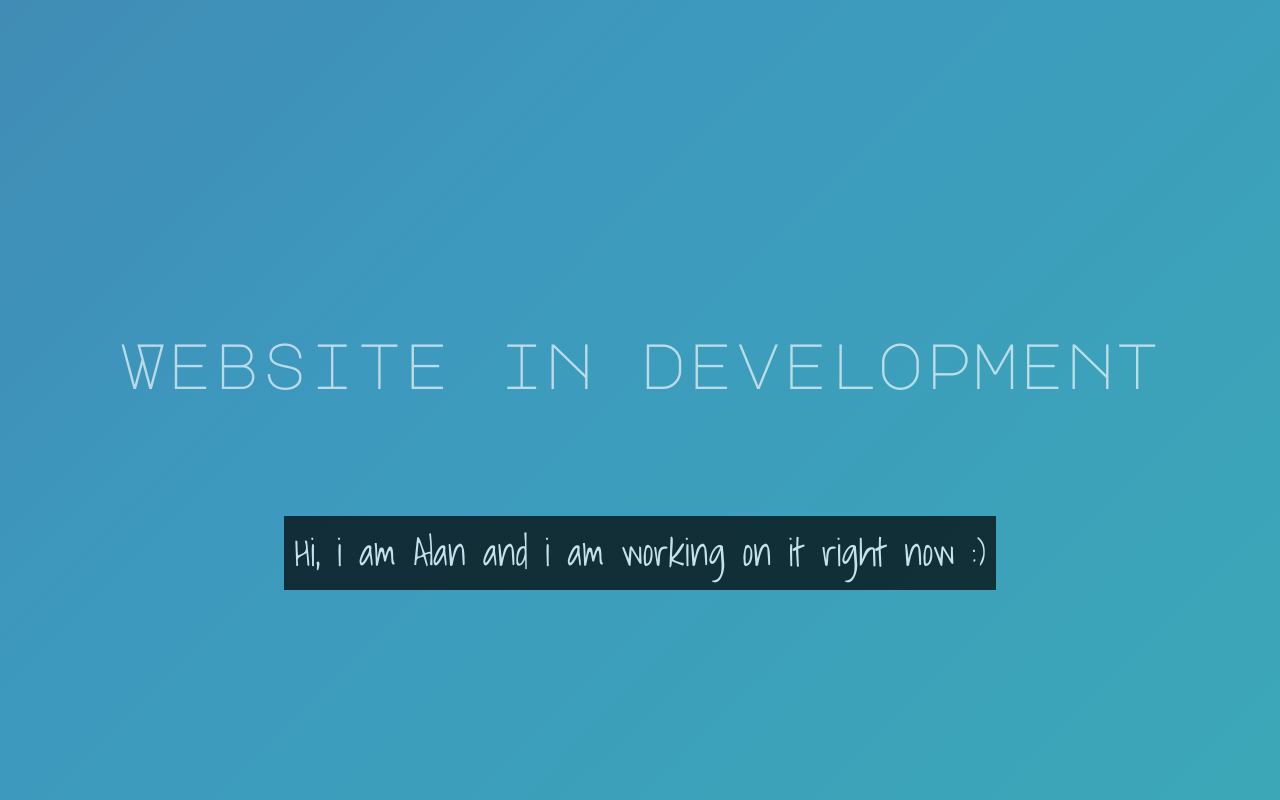
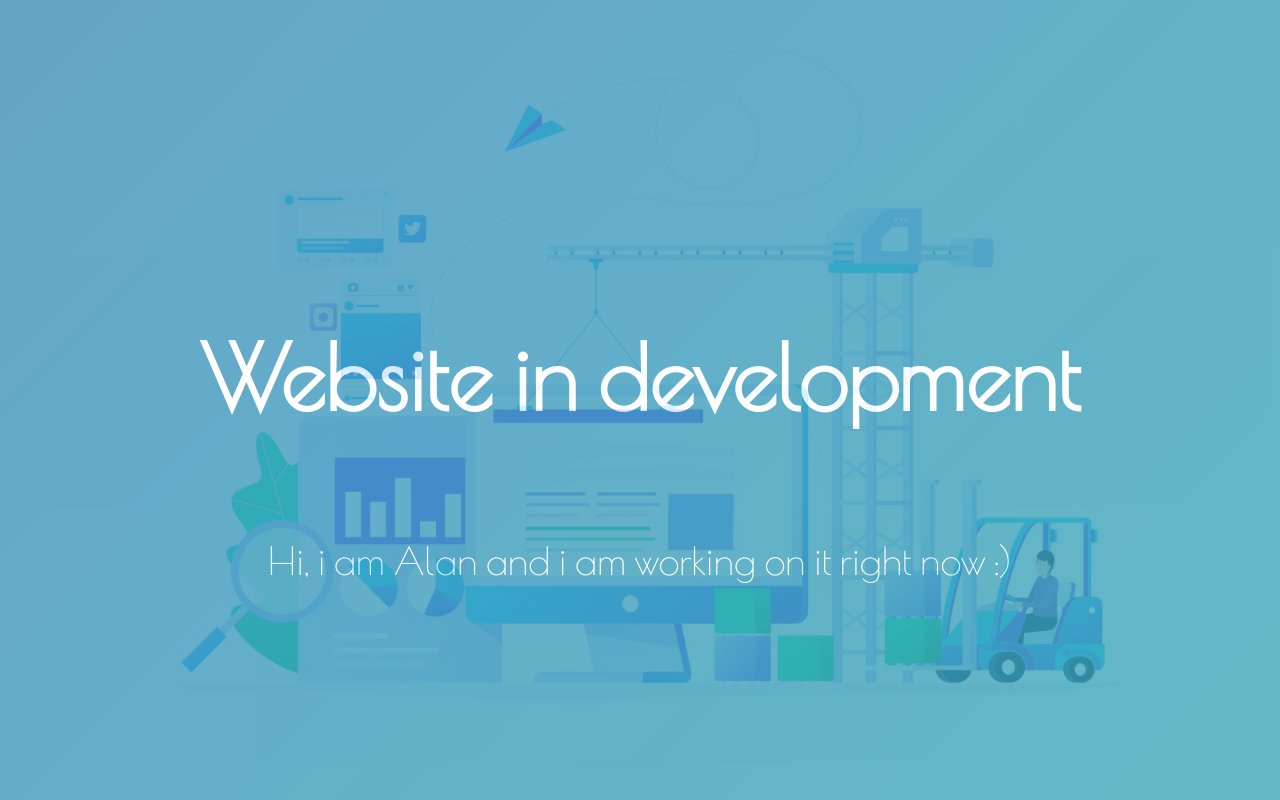
Before and after one commit to alandamatta/building-website, a Node server app: page / in a window 1280 px wide. Run offline with Node 20, Linux system fonts and the light colour scheme.

Commit message:
changing background, font and bottom text background color

```diff
--- a/public/css/style.css
+++ b/public/css/style.css
@@ -1,42 +1,49 @@
-@import url('https://fonts.googleapis.com/css?family=Major+Mono+Display');
-@import url('https://fonts.googleapis.com/css?family=Shadows+Into+Light');
+@import url('https://fonts.googleapis.com/css?family=Poiret+One');
 
 body {
 	width: 100vw;
 	height: 100vh;
 	color: #fff;
+    background-image: url("../img/building.jpeg");
+    background-position: center;
+    background-repeat: no-repeat;
+    background-size: cover;
+    z-index: -3;
+}
+
+.dm-container{
     background: linear-gradient(-45deg, #3ab5b0 0%, #3d99be 31%, #56317a 100%);
 	background-size: 400% 400%;
 	-webkit-animation: Gradient 15s ease infinite;
 	-moz-animation: Gradient 15s ease infinite;
     animation: Gradient 15s ease infinite;
-
-}
-
-.dm-container{
     width: 100%;
     height: 100%;
     display: flex;
     flex-direction: column;
+    opacity: 0.8;
 }
 
 p{
     color: #ffffff;
-    opacity: 0.65;
 }
 
 div.dm-middle{
+    all: initial;
     display: flex;
     order: 2;
     flex-grow: 1;
     justify-content: center;
     align-items: center;
-    font-size: 5vw;
+    font-size: 7vw;
     text-align: center;
-    font-family: 'Major Mono Display', monospace;
+    font-family: 'Poiret One', cursive;
+    font-weight: bold;
+    z-index: 10;
 }
 
 div.dm-top{
+    all: initial;
     display: flex;
     order: 2;
     flex-grow: 1;
@@ -44,27 +51,20 @@
     text-align: center;
     align-items: center;
     justify-content: center;
-    font-family: 'Shadows Into Light', cursive;
-    font-weight: bold;
+    z-index: 10;
+    font-family: 'Poiret One', cursive;
 }
 
 div.dm-bottom{
+    all: initial;
     display: flex;
     order: 3;
     flex-grow: 1;
     text-align: center;
     justify-content: center;
-    font-family: 'Shadows Into Light', cursive;
     font-size: 3vw;
+    font-family: 'Poiret One', cursive;
 }
-
-.dm-black{
-    background: black;
-    opacity: 0.7;
-    padding: 8px 10px 8px 10px;
-}
-
-
 
 @-webkit-keyframes Gradient {
 	0% {
```
Also changed, not shown: public/img/building.jpeg (added).
